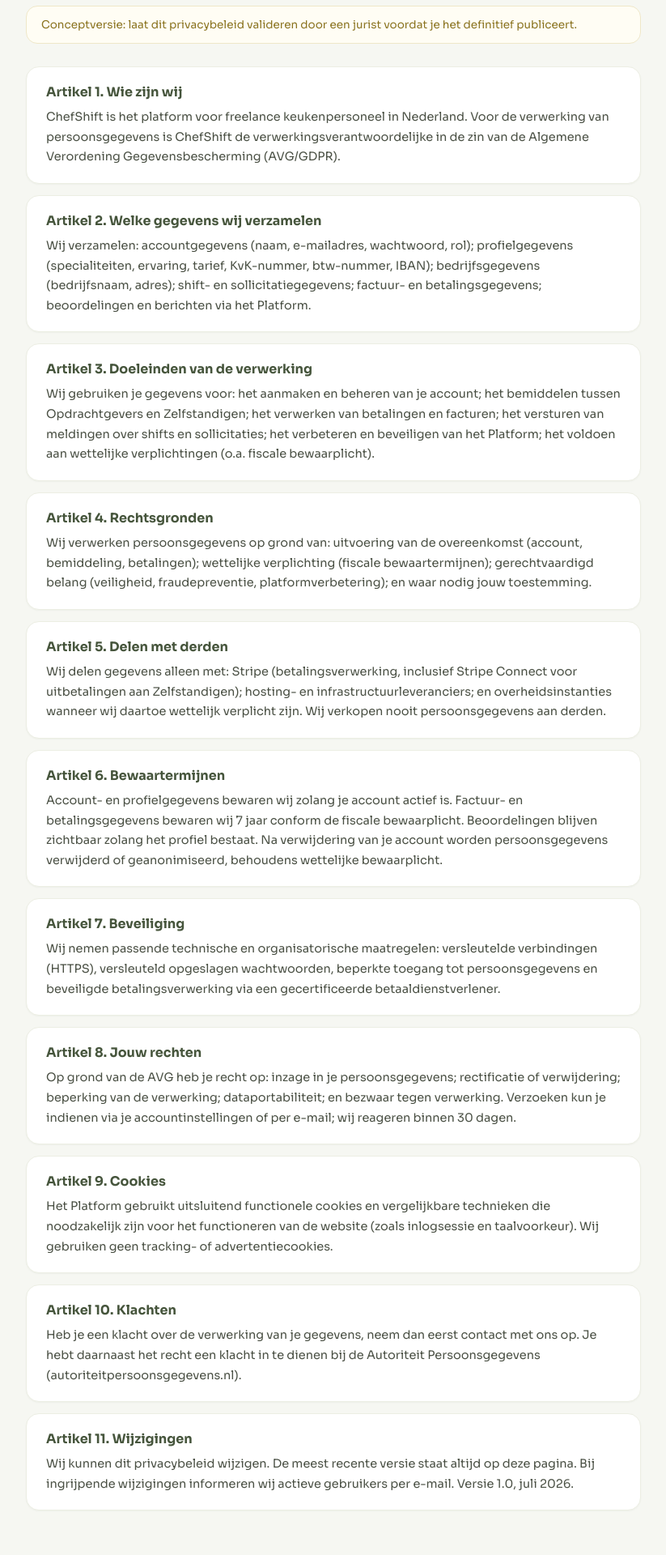
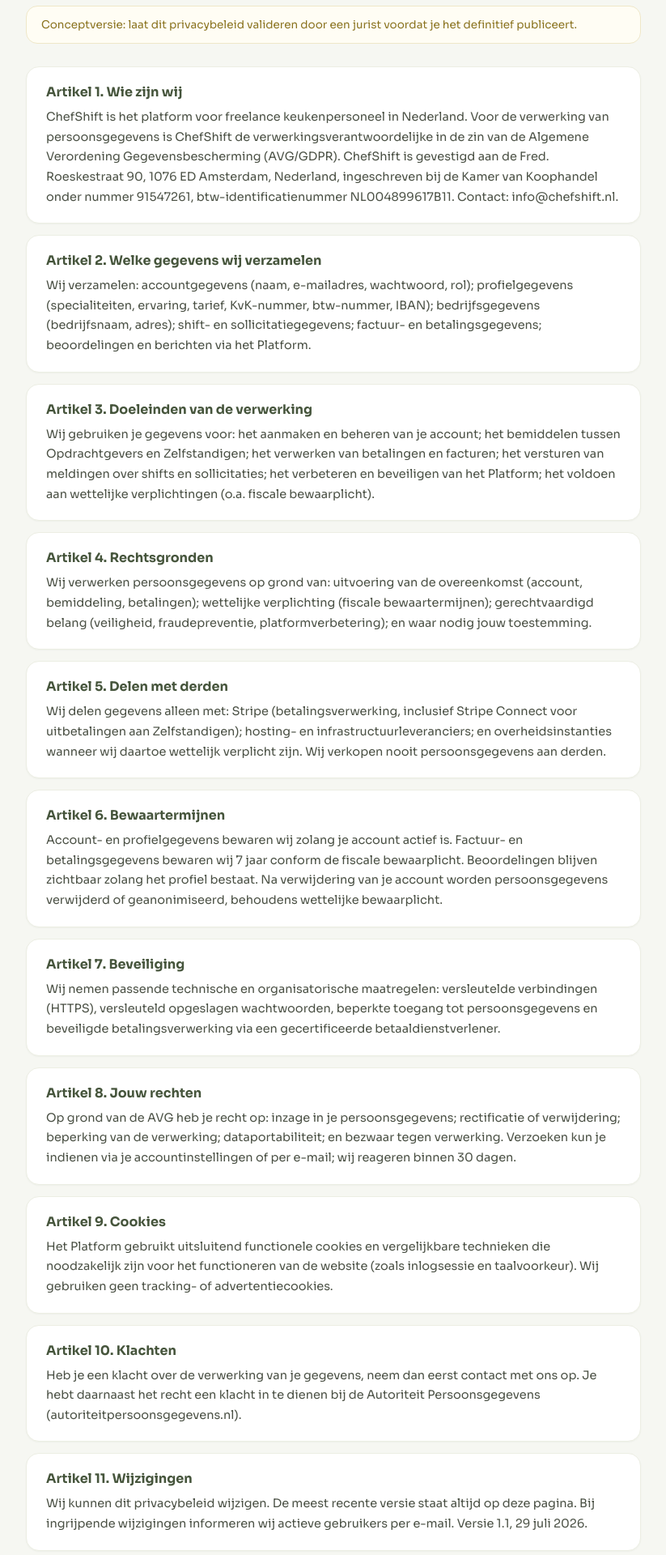
Before and after one commit to Rodisteph/chefshift, a Next.js app: page /privacy in a window 1280 px wide. Shown: the part 180-2100 px from the top of the page at 81% size, without its empty margins (228-1051 px from the left). Built offline with nearby package versions, Linux system fonts and the light colour scheme.

Commit message:
Mentions légales : KvK, btw-nummer et adresse (conditions v1.3, privacy v1.1, facture, footer)

```diff
--- a/src/app/privacy/page.tsx
+++ b/src/app/privacy/page.tsx
@@ -3,7 +3,7 @@
 
 const artikelen: Record<'nl' | 'en', { titre: string; tekst: string }[]> = {
   nl: [
-    { titre: 'Artikel 1. Wie zijn wij', tekst: 'ChefShift is het platform voor freelance keukenpersoneel in Nederland. Voor de verwerking van persoonsgegevens is ChefShift de verwerkingsverantwoordelijke in de zin van de Algemene Verordening Gegevensbescherming (AVG/GDPR).' },
+    { titre: 'Artikel 1. Wie zijn wij', tekst: 'ChefShift is het platform voor freelance keukenpersoneel in Nederland. Voor de verwerking van persoonsgegevens is ChefShift de verwerkingsverantwoordelijke in de zin van de Algemene Verordening Gegevensbescherming (AVG/GDPR). ChefShift is gevestigd aan de Fred. Roeskestraat 90, 1076 ED Amsterdam, Nederland, ingeschreven bij de Kamer van Koophandel onder nummer 91547261, btw-identificatienummer NL004899617B11. Contact: info@chefshift.nl.' },
     { titre: 'Artikel 2. Welke gegevens wij verzamelen', tekst: 'Wij verzamelen: accountgegevens (naam, e-mailadres, wachtwoord, rol); profielgegevens (specialiteiten, ervaring, tarief, KvK-nummer, btw-nummer, IBAN); bedrijfsgegevens (bedrijfsnaam, adres); shift- en sollicitatiegegevens; factuur- en betalingsgegevens; beoordelingen en berichten via het Platform.' },
     { titre: 'Artikel 3. Doeleinden van de verwerking', tekst: 'Wij gebruiken je gegevens voor: het aanmaken en beheren van je account; het bemiddelen tussen Opdrachtgevers en Zelfstandigen; het verwerken van betalingen en facturen; het versturen van meldingen over shifts en sollicitaties; het verbeteren en beveiligen van het Platform; het voldoen aan wettelijke verplichtingen (o.a. fiscale bewaarplicht).' },
     { titre: 'Artikel 4. Rechtsgronden', tekst: 'Wij verwerken persoonsgegevens op grond van: uitvoering van de overeenkomst (account, bemiddeling, betalingen); wettelijke verplichting (fiscale bewaartermijnen); gerechtvaardigd belang (veiligheid, fraudepreventie, platformverbetering); en waar nodig jouw toestemming.' },
@@ -13,10 +13,10 @@
     { titre: 'Artikel 8. Jouw rechten', tekst: 'Op grond van de AVG heb je recht op: inzage in je persoonsgegevens; rectificatie of verwijdering; beperking van de verwerking; dataportabiliteit; en bezwaar tegen verwerking. Verzoeken kun je indienen via je accountinstellingen of per e-mail; wij reageren binnen 30 dagen.' },
     { titre: 'Artikel 9. Cookies', tekst: 'Het Platform gebruikt uitsluitend functionele cookies en vergelijkbare technieken die noodzakelijk zijn voor het functioneren van de website (zoals inlogsessie en taalvoorkeur). Wij gebruiken geen tracking- of advertentiecookies.' },
     { titre: 'Artikel 10. Klachten', tekst: 'Heb je een klacht over de verwerking van je gegevens, neem dan eerst contact met ons op. Je hebt daarnaast het recht een klacht in te dienen bij de Autoriteit Persoonsgegevens (autoriteitpersoonsgegevens.nl).' },
-    { titre: 'Artikel 11. Wijzigingen', tekst: 'Wij kunnen dit privacybeleid wijzigen. De meest recente versie staat altijd op deze pagina. Bij ingrijpende wijzigingen informeren wij actieve gebruikers per e-mail. Versie 1.0, juli 2026.' }
+    { titre: 'Artikel 11. Wijzigingen', tekst: 'Wij kunnen dit privacybeleid wijzigen. De meest recente versie staat altijd op deze pagina. Bij ingrijpende wijzigingen informeren wij actieve gebruikers per e-mail. Versie 1.1, 29 juli 2026.' }
   ],
   en: [
-    { titre: 'Article 1. Who we are', tekst: 'ChefShift is the marketplace for freelance kitchen staff in the Netherlands. For the processing of personal data, ChefShift is the data controller within the meaning of the General Data Protection Regulation (GDPR).' },
+    { titre: 'Article 1. Who we are', tekst: 'ChefShift is the marketplace for freelance kitchen staff in the Netherlands. For the processing of personal data, ChefShift is the data controller within the meaning of the General Data Protection Regulation (GDPR). ChefShift is located at Fred. Roeskestraat 90, 1076 ED Amsterdam, the Netherlands, registered with the Dutch Chamber of Commerce under number 91547261, VAT identification number NL004899617B11. Contact: info@chefshift.nl.' },
     { titre: 'Article 2. What data we collect', tekst: 'We collect: account data (name, email address, password, role); profile data (specialties, experience, rate, KvK number, VAT number, IBAN); business data (company name, address); shift and application data; invoice and payment data; reviews and messages sent via the Platform.' },
     { titre: 'Article 3. Purposes of processing', tekst: 'We use your data for: creating and managing your account; intermediation between Clients and Freelancers; processing payments and invoices; sending notifications about shifts and applications; improving and securing the Platform; and complying with legal obligations (including tax retention requirements).' },
     { titre: 'Article 4. Legal bases', tekst: 'We process personal data on the basis of: performance of the contract (account, intermediation, payments); legal obligation (tax retention periods); legitimate interest (security, fraud prevention, platform improvement); and, where required, your consent.' },
@@ -26,13 +26,13 @@
     { titre: 'Article 8. Your rights', tekst: 'Under the GDPR you have the right to: access your personal data; rectification or deletion; restriction of processing; data portability; and objection to processing. You can submit requests via your account settings or by email; we respond within 30 days.' },
     { titre: 'Article 9. Cookies', tekst: 'The Platform only uses functional cookies and similar techniques that are necessary for the website to function (such as login session and language preference). We do not use tracking or advertising cookies.' },
     { titre: 'Article 10. Complaints', tekst: 'If you have a complaint about the processing of your data, please contact us first. You also have the right to file a complaint with the Dutch Data Protection Authority (Autoriteit Persoonsgegevens, autoriteitpersoonsgegevens.nl).' },
-    { titre: 'Article 11. Changes', tekst: 'We may amend this privacy policy. The most recent version is always available on this page. In case of significant changes, we will inform active users by email. Version 1.0, July 2026.' }
+    { titre: 'Article 11. Changes', tekst: 'We may amend this privacy policy. The most recent version is always available on this page. In case of significant changes, we will inform active users by email. Version 1.1, July 29, 2026.' }
   ]
 }
 
 const titres = {
-  nl: { h1: 'Privacybeleid', sub: 'ChefShift, hoe wij met je gegevens omgaan. Versie 1.0, juli 2026.', disclaimer: 'Conceptversie: laat dit privacybeleid valideren door een jurist voordat je het definitief publiceert.' },
-  en: { h1: 'Privacy Policy', sub: 'ChefShift, how we handle your data. Version 1.0, July 2026.', disclaimer: 'Draft version: have this privacy policy validated by a lawyer before publishing it definitively.' }
+  nl: { h1: 'Privacybeleid', sub: 'ChefShift, hoe wij met je gegevens omgaan. Versie 1.1, 29 juli 2026.', disclaimer: 'Conceptversie: laat dit privacybeleid valideren door een jurist voordat je het definitief publiceert.' },
+  en: { h1: 'Privacy Policy', sub: 'ChefShift, how we handle your data. Version 1.1, July 29, 2026.', disclaimer: 'Draft version: have this privacy policy validated by a lawyer before publishing it definitively.' }
 }
 
 const FONT = '"Sora","Inter","Helvetica Neue",Arial,sans-serif'
```
Also changed, not shown: src/app/voorwaarden/page.tsx (+4 -4 lines).
